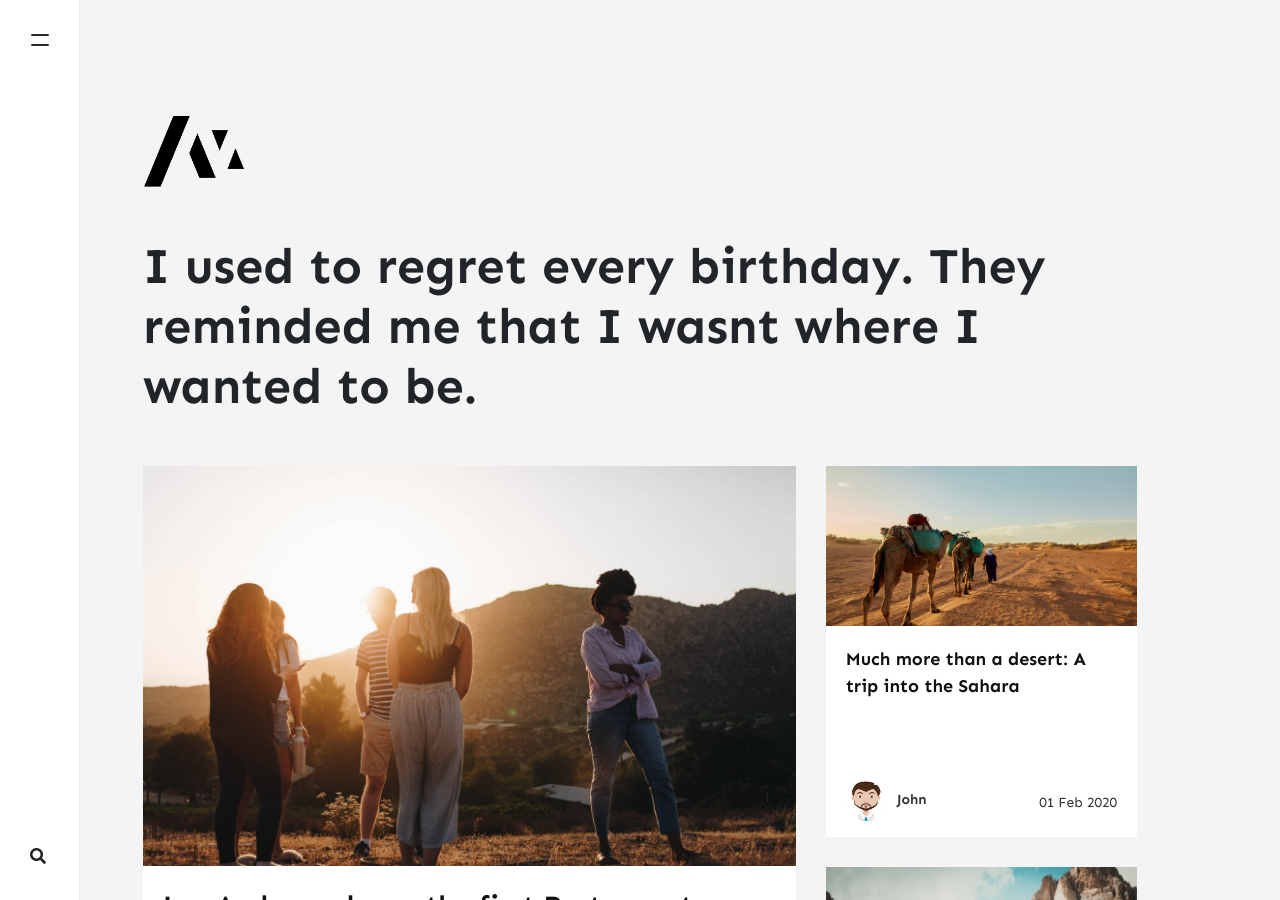
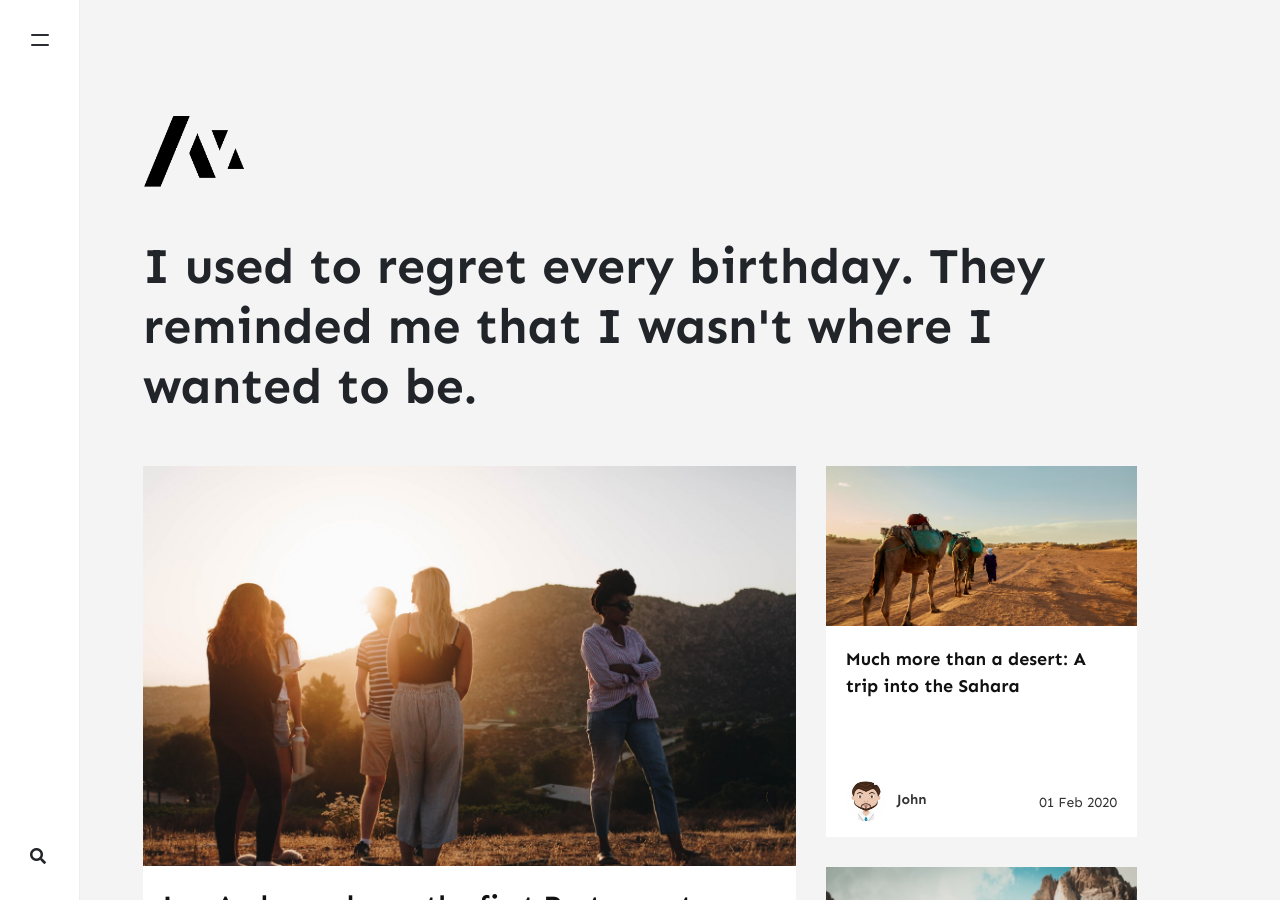
Before and after one commit to stackbit-projects/pleasant-squid-d6115, a Jekyll site: the page built from index.html, in a window 1280 px wide and 900 px high. Built offline with Jekyll 4.4.1, drawn with Linux system fonts in a browser that asks for light colours; nearby versions of some CDN libraries; the list of posts is cut into pages by our own code; comment, search, counter and statistics services are not loaded.

Commit message:
_config.yml: changed

```diff
--- a/_config.yml
+++ b/_config.yml
@@ -1,7 +1,7 @@
 name: Memoirs
 title: Memoirs
 description: >-
-  I used to regret every birthday. They reminded me that I wasnt where I wanted to be.
+  I used to regret every birthday. They reminded me that I wasn't where I wanted to be.
 
 logo: assets/images/logo.png
 favicon: assets/images/logo.png
```
